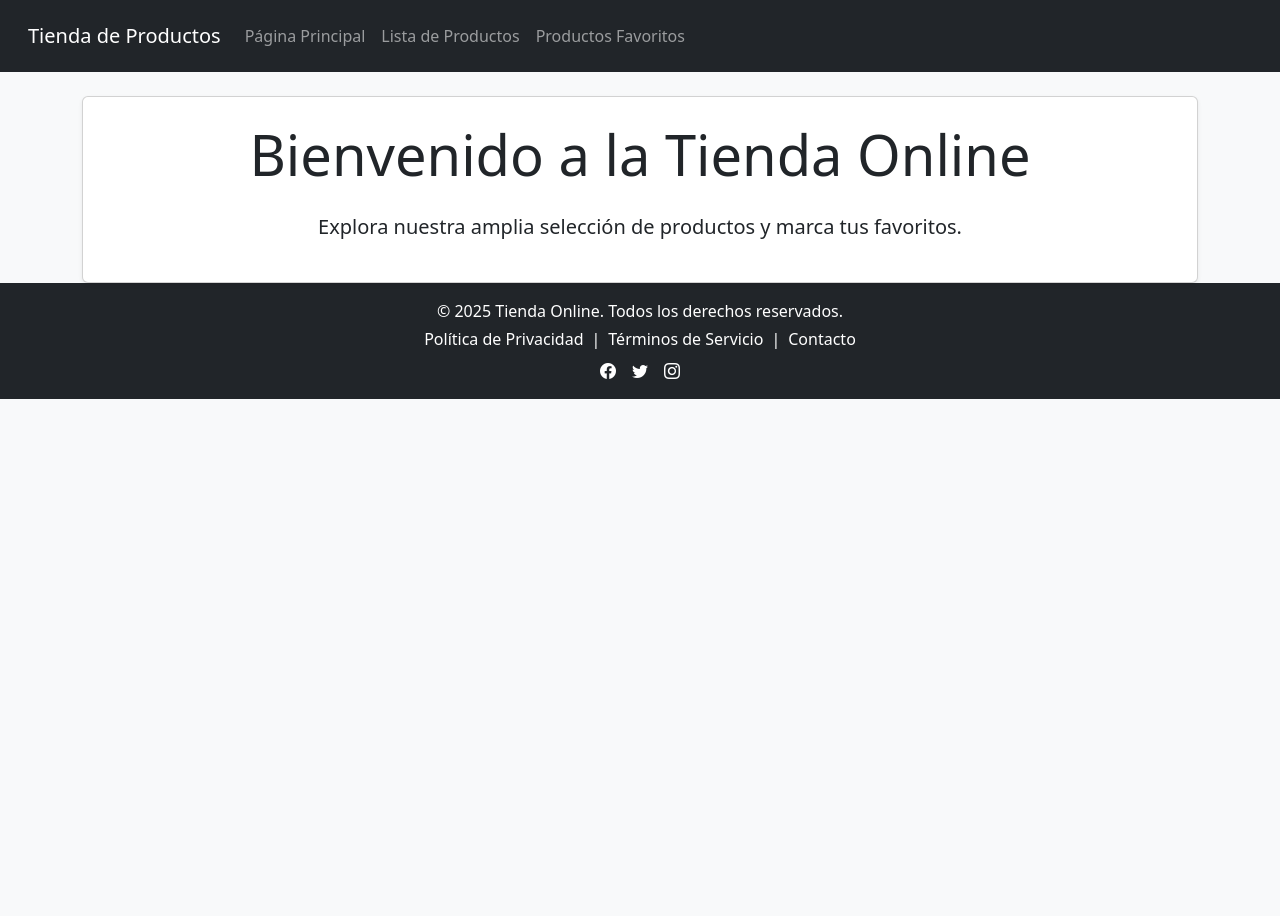
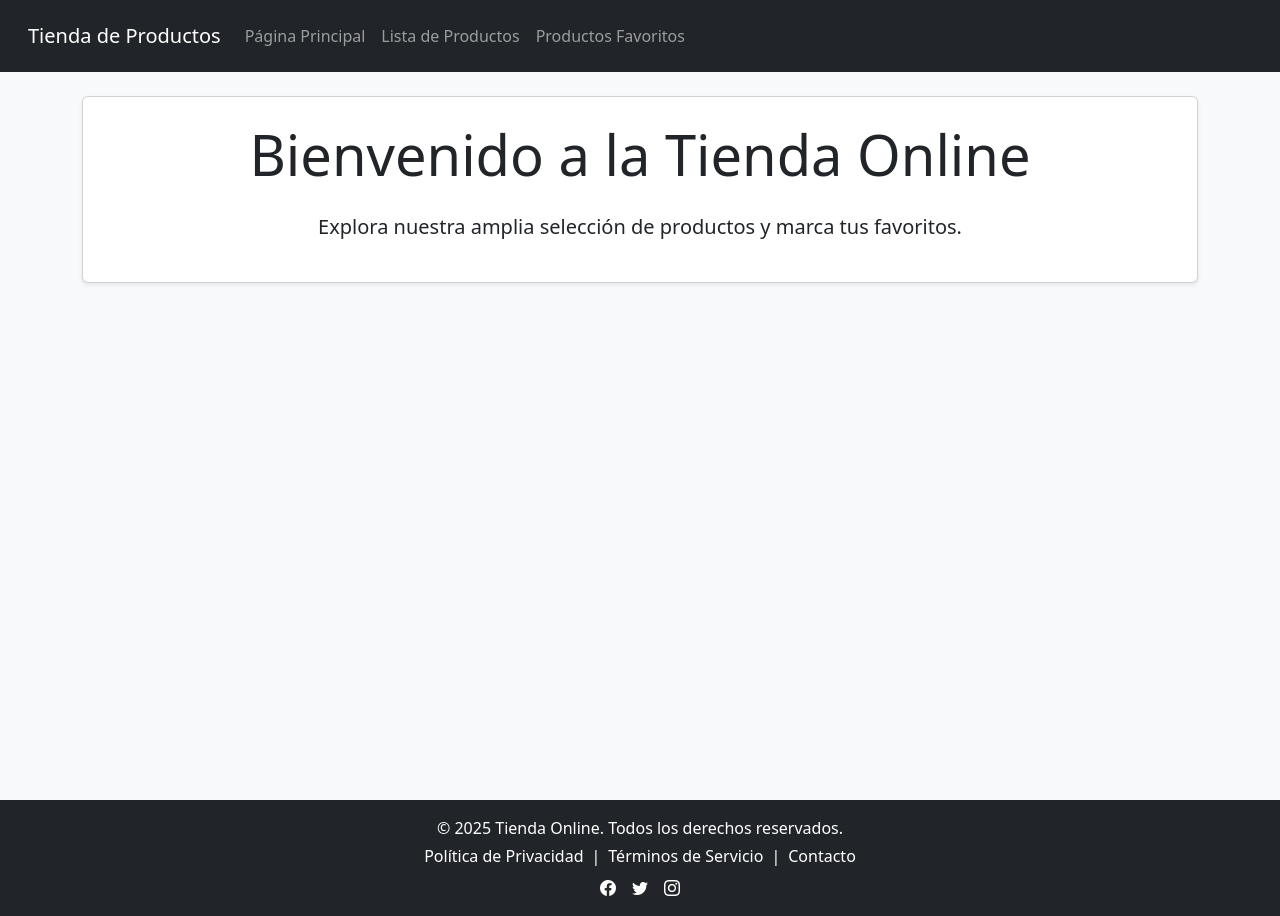
Before and after one commit to LeandroBejarano/pv_tp_integrador_grupo5, a React (Vite) app in the folder tp-integrador/: page /inicio in a window 1280 px wide. Before the commit the page ends 800 px from the top, so only its background shows below. Built offline with nearby package versions, Linux system fonts and the light colour scheme.

Commit message:
fix: Fuerzo a que el footer se muestre debajo por más que no haya el suficiente contenido en pantalla [Leandro Bejarano]

```diff
--- a/tp-integrador/src/App.jsx
+++ b/tp-integrador/src/App.jsx
@@ -11,20 +11,22 @@
     <div>
       <BrowserRouter>
         {/* NavBar ahora se encarga de sus propios enlaces internos. */}
+        <div className="d-flex flex-column min-vh-100">
         <NavBar />
         {/*
           container mt-4: Una clase de Bootstrap que proporciona un ancho fijo
           (responsivo) y centra el contenido, con un margen superior de 4 unidades.
           Esto envuelve las rutas para una mejor presentación visual.
         */}
-          <div className="container mt-4">
+        <main className="flex-fill container mt-4">
           <Routes>
-              <Route path='/' element={<Navigate to='/inicio'/>}/> {/* */}
-              <Route path='/inicio' element={<Inicio/>}/> {/* */}
-              <Route path='/lista' element={<ListaProductos/>}/> {/* */}
-              <Route path='/lista/:id' element={<Detalles/>}/> {/* */}
-              <Route path='/favoritos' element={<Favoritos/>}/> {/* */}
+            <Route path='/' element={<Navigate to='/inicio' />} /> {/* */}
+            <Route path='/inicio' element={<Inicio />} /> {/* */}
+            <Route path='/lista' element={<ListaProductos />} /> {/* */}
+            <Route path='/lista/:id' element={<Detalles />} /> {/* */}
+            <Route path='/favoritos' element={<Favoritos />} /> {/* */}
           </Routes>
+        </main>
         </div>
       </BrowserRouter>
       <Footer/>
```
Lines whose indentation alone changed are shown as unchanged.
